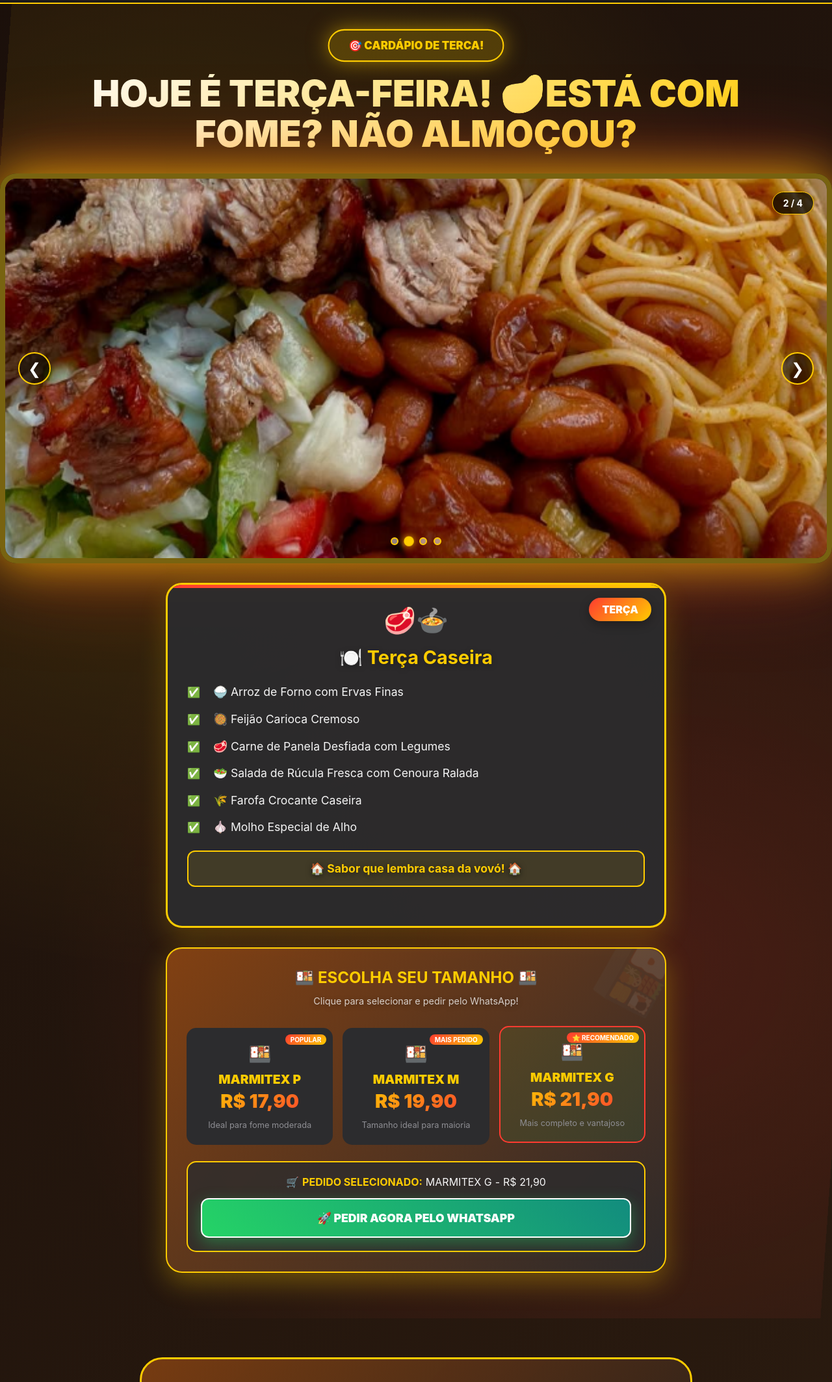
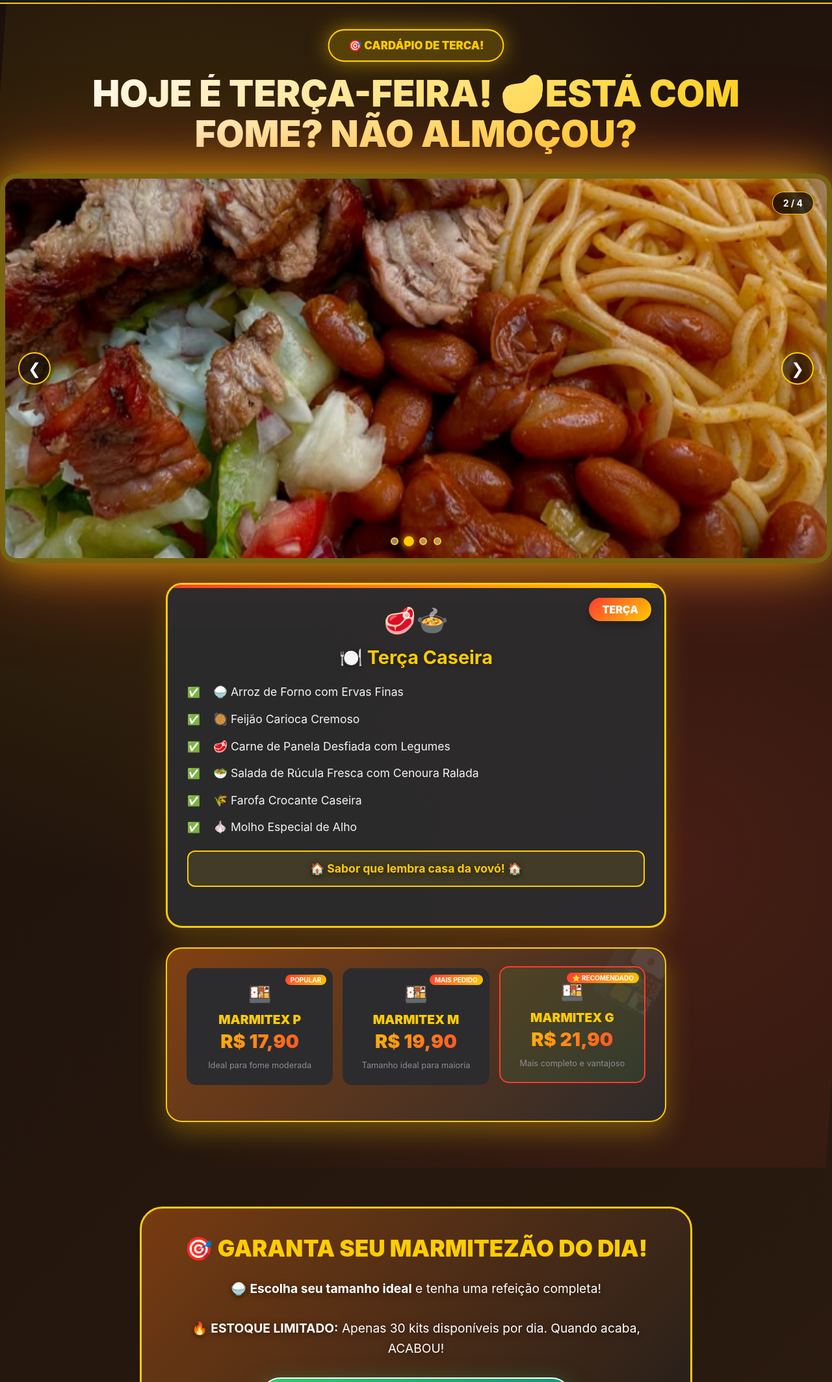
Before and after one commit to anshulaprashad/marmitex, a plain HTML site: page index.html in a window 1280 px wide. Shown: the part 220-2347 px from the top of the page at 65% size. Drawn offline with Linux system fonts and the light colour scheme.

Commit message:
Update index.html

```diff
--- a/index.html
+++ b/index.html
@@ -290,43 +290,6 @@
             display: block;
         }
 
-        /* Efeito de vapor no carrossel */
-        .steam-effect {
-            position: absolute;
-            width: 100%;
-            height: 100%;
-            top: 0;
-            left: 0;
-            pointer-events: none;
-            z-index: 1;
-        }
-
-        .steam-particle {
-            position: absolute;
-            width: 80px;
-            height: 80px;
-            background: radial-gradient(circle, rgba(255, 255, 255, 0.7), transparent 70%);
-            border-radius: 50%;
-            animation: steamRise 5s ease-in-out infinite;
-            filter: blur(15px);
-        }
-
-        @keyframes steamRise {
-            0% {
-                transform: translateY(0) scale(1);
-                opacity: 0.8;
-            }
-            100% {
-                transform: translateY(-200px) scale(1.8);
-                opacity: 0;
-            }
-        }
-
-        .steam-particle:nth-child(1) { left: 20%; animation-delay: 0s; }
-        .steam-particle:nth-child(2) { left: 40%; animation-delay: 0.7s; }
-        .steam-particle:nth-child(3) { left: 60%; animation-delay: 1.4s; }
-        .steam-particle:nth-child(4) { left: 80%; animation-delay: 2.1s; }
-
         /* Controles do carrossel */
         .carousel-controls {
             position: absolute;
@@ -546,23 +509,6 @@
             to { transform: rotate(360deg); }
         }
 
-        .tamanhos-header {
-            text-align: center;
-            margin-bottom: 25px;
-        }
-
-        .tamanhos-header h3 {
-            font-size: 1.5rem;
-            color: var(--golden-yellow);
-            margin-bottom: 10px;
-        }
-
-        .tamanhos-header p {
-            font-size: 0.9rem;
-            color: var(--text-light);
-            opacity: 0.8;
-        }
-
         /* Grid mais compacto */
         .tamanhos-grid {
             display: grid;
@@ -650,31 +596,6 @@
             font-size: 0.8rem;
             line-height: 1.3;
             margin-top: auto;
-        }
-
-        /* ÁREA DE PEDIDO OTIMIZADA */
-        .pedido-final {
-            background: rgba(44, 44, 46, 0.8);
-            border-radius: 15px;
-            padding: 20px;
-            text-align: center;
-            border: 2px solid var(--golden-yellow);
-            margin-top: 20px;
-        }
-
-        .pedido-selecionado {
-            font-size: 1rem;
-            color: var(--text-light);
-            margin-bottom: 15px;
-            display: flex;
-            align-items: center;
-            justify-content: center;
-            flex-wrap: wrap;
-            gap: 5px;
-        }
-
-        .pedido-selecionado strong {
-            color: var(--golden-yellow);
         }
 
         /* BOTÃO OTIMIZADO PARA MOBILE */
@@ -874,10 +795,6 @@
                 padding: 25px;
             }
 
-            .tamanhos-header h3 {
-                font-size: 1.5rem;
-            }
-
             .tamanho-preco {
                 font-size: 2.2rem;
             }
@@ -959,10 +876,6 @@
                 border-radius: 20px;
             }
 
-            .tamanhos-header h3 {
-                font-size: 1.3rem;
-            }
-
             .tamanho-item {
                 padding: 15px 10px;
                 min-height: 160px;
@@ -980,16 +893,6 @@
                 padding: 14px;
                 font-size: 0.9rem;
                 border-radius: 10px;
-            }
-
-            .pedido-final {
-                padding: 15px;
-            }
-
-            .pedido-selecionado {
-                font-size: 0.9rem;
-                flex-direction: column;
-                gap: 3px;
             }
 
             .hero p {
@@ -1105,13 +1008,6 @@
 
             <!-- Carrossel em largura total -->
             <div class="carousel-container">
-                <div class="steam-effect">
-                    <div class="steam-particle"></div>
-                    <div class="steam-particle"></div>
-                    <div class="steam-particle"></div>
-                    <div class="steam-particle"></div>
-                </div>
-
                 <div class="carousel-track" id="carousel-track">
                     <div class="carousel-slide">
                         <img src="https://anshulaprashad.github.io/marmitex/marmita20.png"
@@ -1153,10 +1049,7 @@
             <!-- CARD ÚNICO COM OS 3 TAMANHOS - OTIMIZADO -->
             <div class="tamanhos-container">
                 <div class="tamanhos-card">
-                    <div class="tamanhos-header">
-                        <h3>🍱 ESCOLHA SEU TAMANHO 🍱</h3>
-                        <p>Clique para selecionar e pedir pelo WhatsApp!</p>
-                    </div>
+                    <!-- TÍTULO E SUBTÍTULO REMOVIDOS AQUI -->
 
                     <div class="tamanhos-grid">
                         <!-- TAMANHO P -->
@@ -1193,18 +1086,7 @@
                         </div>
                     </div>
 
-                    <!-- ÁREA DE PEDIDO OTIMIZADA -->
-                    <div class="pedido-final">
-                        <div class="pedido-selecionado">
-                            🛒 <strong>PEDIDO SELECIONADO:</strong>
-                            <span id="tamanho-selecionado">MARMITEX G</span> -
-                            <span id="preco-selecionado">R$ 21,90</span>
-                        </div>
-
-                        <a href="#" id="btn-pedir-whatsapp" class="btn-pedir-whatsapp" target="_blank">
-                            🚀 PEDIR AGORA PELO WHATSAPP
-                        </a>
-                    </div>
+                    <!-- ÁREA DE PEDIDO REMOVIDA AQUI -->
                 </div>
             </div>
         </div>
@@ -1302,10 +1184,6 @@
             // Adiciona seleção ao item clicado
             event.currentTarget.classList.add('selecionado');
 
-            // Atualiza o texto do pedido selecionado
-            document.getElementById('tamanho-selecionado').textContent = `MARMITEX ${tamanho}`;
-            document.getElementById('preco-selecionado').textContent = `R$ ${preco.replace('.', ',')}`;
-
             // Atualiza o link do WhatsApp
             atualizarLinkWhatsApp();
         }
@@ -1314,9 +1192,11 @@
             const mensagem = `🍱 QUERO O MARMITEX ${tamanhoSelecionado} POR R$ ${precoSelecionado.replace('.', ',')}!\n\n👉 Tamanho: ${tamanhoSelecionado}\n👉 Preço: R$ ${precoSelecionado.replace('.', ',')}\n👉 Quero o cardápio de hoje\n\n🚀 ENVIA MEU PEDIDO!`;
             const url = `https://wa.me/5511999999999?text=${encodeURIComponent(mensagem)}`;
 
-            // Atualiza o link do botão
-            const btnWhatsApp = document.getElementById('btn-pedir-whatsapp');
-            btnWhatsApp.href = url;
+            // Atualiza o link do botão final
+            const btnWhatsAppFinal = document.querySelector('.whatsapp-btn-final');
+            if (btnWhatsAppFinal) {
+                btnWhatsAppFinal.href = url;
+            }
         }
 
         // FUNÇÃO PARA EXIBIR CARDÁPIO DO DIA NA NOVA POSIÇÃO
```
